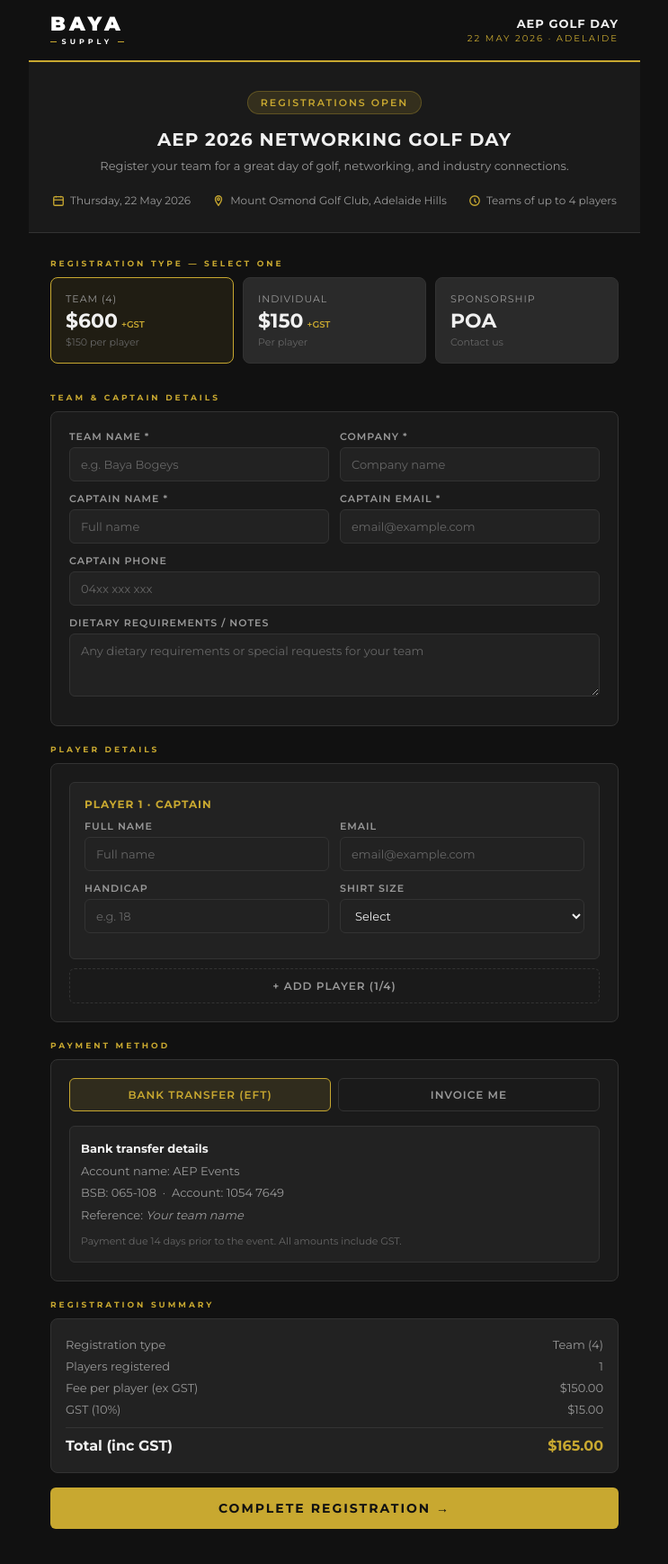
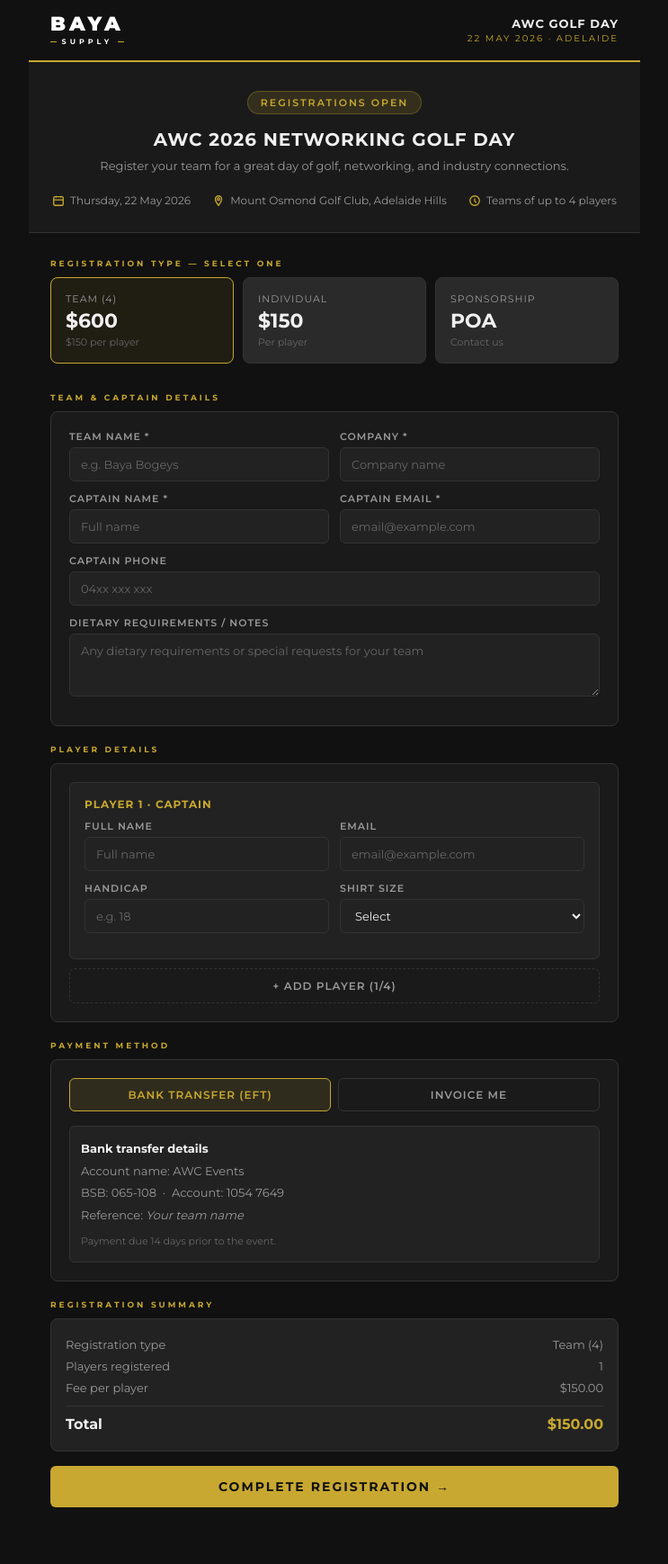
Before and after one commit to baya-supply/aep-golf-registration, a website: page index.html in a window 1280 px wide. Shown: the whole page at 90% size, without its empty margins (268-1011 px from the left). Drawn offline with Linux system fonts and the light colour scheme.

Commit message:
AEP to AWC
Changed title

```diff
--- a/index.html
+++ b/index.html
@@ -3,7 +3,7 @@
 <head>
 <meta charset="UTF-8">
 <meta name="viewport" content="width=device-width, initial-scale=1.0">
-<title>AEP Golf Day 2026 · Registration</title>
+<title>AWC Golf Day 2026 · Registration</title>
 <link rel="preconnect" href="https://fonts.googleapis.com">
 <link href="https://fonts.googleapis.com/css2?family=Montserrat:wght@400;500;600;700;900&display=swap" rel="stylesheet">
 <style>
@@ -106,14 +106,14 @@ body{font-family:'Montserrat',sans-serif;background:var(--b-black);color:var(--b
         <div class="supply-row"><div class="supply-line"></div><span class="supply-text">SUPPLY</span><div class="supply-line"></div></div>
       </div>
       <div class="header-event">
-        <div class="ev-title">AEP Golf Day</div>
+        <div class="ev-title">AWC Golf Day</div>
         <div class="ev-sub">22 May 2026 · Adelaide</div>
       </div>
     </div>
 
     <div class="hero">
       <div class="hero-badge">Registrations open</div>
-      <h1>AEP 2026 Networking Golf Day</h1>
+      <h1>AWC 2026 Networking Golf Day</h1>
       <p>Register your team for a great day of golf, networking, and industry connections.</p>
       <div class="hero-meta">
         <span><svg width="14" height="14" viewBox="0 0 16 16" fill="none" stroke-width="1.5"><rect x="2" y="3" width="12" height="11" rx="1.5"/><path d="M5 2v2M11 2v2M2 7h12"/></svg>Thursday, 22 May 2026</span>
@@ -128,12 +128,12 @@ body{font-family:'Montserrat',sans-serif;background:var(--b-black);color:var(--b
     <div class="pricing-grid">
       <div class="price-card selected" id="card-team" onclick="selectType('team')">
         <div class="plabel">Team (4)</div>
-        <div class="amount">$600<span class="gst">+GST</span></div>
+        <div class="amount">$600</div>
         <div class="sublabel">$150 per player</div>
       </div>
       <div class="price-card" id="card-individual" onclick="selectType('individual')">
         <div class="plabel">Individual</div>
-        <div class="amount">$150<span class="gst">+GST</span></div>
+        <div class="amount">$150</div>
         <div class="sublabel">Per player</div>
       </div>
       <div class="price-card no-select" id="card-sponsorship" onclick="openSponsorModal()">
@@ -197,14 +197,14 @@ body{font-family:'Montserrat',sans-serif;background:var(--b-black);color:var(--b
       </div>
       <div id="pay-detail-eft" class="pay-detail">
         <strong>Bank transfer details</strong><br>
-        Account name: AEP Events<br>
+        Account name: AWC Events<br>
         BSB: 065-108 &nbsp;·&nbsp; Account: 1054 7649<br>
         Reference: <em>Your team name</em>
-        <span class="note">Payment due 14 days prior to the event. All amounts include GST.</span>
+        <span class="note">Payment due 14 days prior to the event.</span>
       </div>
       <div id="pay-detail-invoice" class="pay-detail" style="display:none">
         An invoice will be emailed to your captain's address within 2 business days.
-        <span class="note">Payment terms: 14 days. All amounts include GST.</span>
+        <span class="note">Payment terms: 14 days.</span>
       </div>
     </div>
 
@@ -212,9 +212,8 @@ body{font-family:'Montserrat',sans-serif;background:var(--b-black);color:var(--b
     <div class="summary-box">
       <div class="summary-row"><span>Registration type</span><span id="sum-type">Team (4)</span></div>
       <div class="summary-row"><span>Players registered</span><span id="sum-players">0</span></div>
-      <div class="summary-row"><span>Fee per player (ex GST)</span><span>$150.00</span></div>
-      <div class="summary-row"><span>GST (10%)</span><span id="sum-gst">$0.00</span></div>
-      <div class="summary-row total"><span>Total (inc GST)</span><span id="sum-total">$0.00</span></div>
+      <div class="summary-row"><span>Fee per player</span><span>$150.00</span></div>
+      <div class="summary-row total"><span>Total</span><span id="sum-total">$0.00</span></div>
     </div>
 
     <div class="error-banner" id="error-banner">Something went wrong. Please try again or contact us directly.</div>
@@ -234,8 +233,8 @@ body{font-family:'Montserrat',sans-serif;background:var(--b-black);color:var(--b
       <svg width="26" height="26" viewBox="0 0 24 24" fill="none" stroke="#C8A830" stroke-width="2.5"><path d="M20 6L9 17l-5-5"/></svg>
     </div>
     <h2>Registration confirmed!</h2>
-    <p>Thanks for registering for the AEP 2026 Networking Golf Day.</p>
-    <div class="ticket-ref" id="ticket-ref">Ref: AEP-2026-0001</div>
+    <p>Thanks for registering for the AWC 2026 Networking Golf Day.</p>
+    <div class="ticket-ref" id="ticket-ref">Ref: AWC-2026-0001</div>
     <p style="margin-top:8px;font-size:13px;color:var(--b-muted)">See you on the course at<br><strong style="color:var(--b-text)">Mount Osmond Golf Club · 22 May 2026</strong></p>
     <div style="margin-top:2rem">
       <button type="button" class="submit-btn" style="max-width:260px" onclick="resetForm()">Register another team →</button>
@@ -327,11 +326,8 @@ function renderPlayers(saved) {
 
 function updateSummary() {
   const n = players.length;
-  const ex = n * 150;
-  const gst = ex * 0.1;
-  const total = ex + gst;
+  const total = n * 150;
   document.getElementById('sum-players').textContent = n;
-  document.getElementById('sum-gst').textContent = '$' + gst.toFixed(2);
   document.getElementById('sum-total').textContent = '$' + total.toFixed(2);
 }
 
@@ -385,7 +381,7 @@ async function submitForm() {
     players: playerData,
     playerCount: players.length,
     totalExGST: players.length * 150,
-    totalIncGST: players.length * 165,
+    totalIncGST: players.length * 150,
     submittedAt: new Date().toISOString()
   };
 
```
